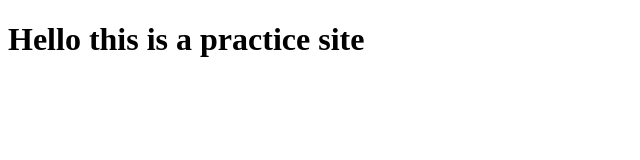
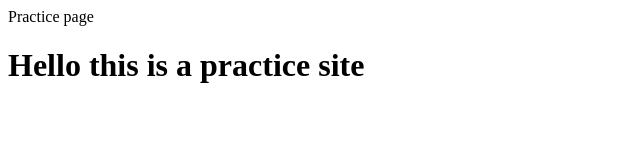
Before and after one commit to elemelon202/basic_page, a plain HTML site: page index.html in a window 1280 px wide. Shown: the whole page, without its empty margins (0-640 px from the left). Drawn offline with Linux system fonts and the light colour scheme.

Commit message:
Update index.html

```diff
--- a/index.html
+++ b/index.html
@@ -1,8 +1,8 @@
 <!DOCTYPE html>
 <html>
-  <title>
+  <header>
     Practice page
-  </title>
+  </header>
   <body>
     <h1>Hello this is a practice site</h1>
   </body>
```
